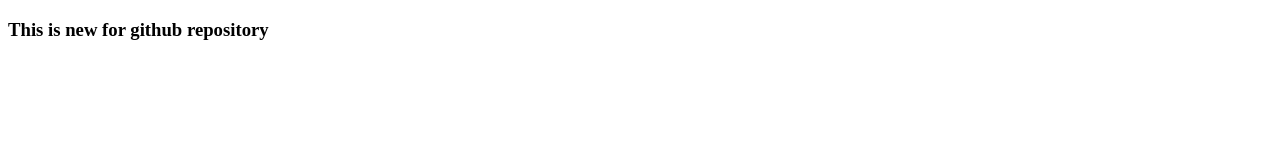
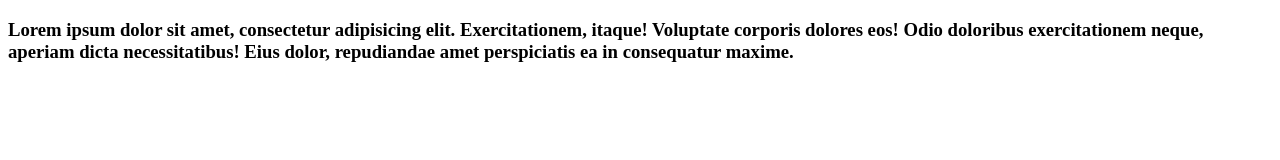
Before and after one commit to arslandev51/appdev, a plain HTML site: page index.html in a window 1280 px wide. Drawn offline with Linux system fonts and the light colour scheme.

Commit message:
update new version

```diff
--- a/index.html
+++ b/index.html
@@ -7,6 +7,6 @@
    <title>Document</title>
 </head>
 <body>
-   <h3>This is  new for github repository</h3>
+   <h3>Lorem ipsum dolor sit amet, consectetur adipisicing elit. Exercitationem, itaque! Voluptate corporis dolores eos! Odio doloribus exercitationem neque, aperiam dicta necessitatibus! Eius dolor, repudiandae amet perspiciatis ea in consequatur maxime.</h3>
 </body>
 </html>
```
